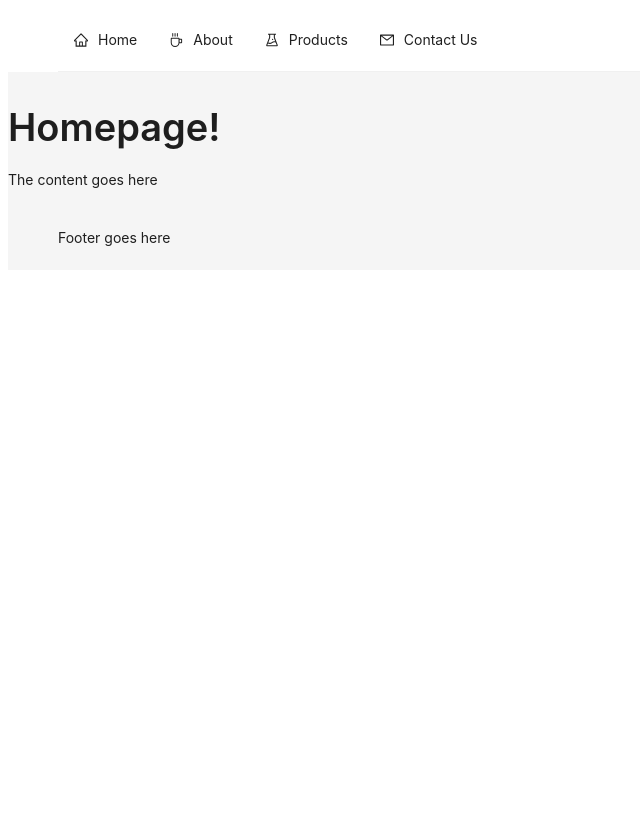
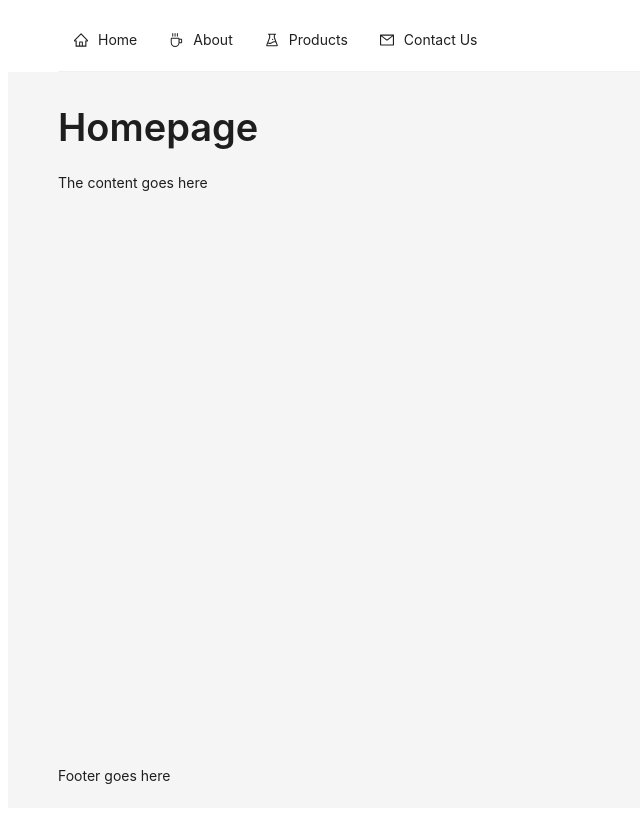
Before and after one commit to lsapundzic/b2b-store-frontend, a Next.js app: page / in a window 1280 px wide. Shown: the whole page, without its empty margins (0-640 px from the left). Built offline with nearby package versions, Linux system fonts and the light colour scheme.

Commit message:
Enabled styles globally

```diff
--- a/app/layout.js
+++ b/app/layout.js
@@ -20,7 +20,12 @@ const inter = Inter({ subsets: ["latin"] });
 //     "Manufacturers, distributors, and sellers of laboratory equipment & lab consumables",
 // };
 
-// Header styling
+// Used so that the content stretches throughout the page
+const globalLayoutStyle = {
+  minHeight: "100vh",
+};
+
+// Prevents black boxes appearing on the sides of the navbar
 const headerStyle = {
   backgroundColor: "white",
 };
@@ -29,7 +34,7 @@ export default function RootLayout({ children }) {
   return (
     <html lang="en">
       <body className={inter.className}>
-        <Layout>
+        <Layout style={globalLayoutStyle}>
           {/* Force-changed style, otherwise it leaves a black padding box on both sides of the navbar */}
           <Header style={headerStyle}>
             <Navbar />
--- a/app/page.js
+++ b/app/page.js
@@ -1,4 +1,7 @@
 "use client";
+
+// Project imports
+import { pageStyle, textStyle } from "./styles/globalStyles";
 
 // AntD imports
 import { Typography } from "antd";
@@ -8,11 +11,11 @@ export default function Homepage() {
   console.log("Homepage running...");
 
   return (
-    <main>
+    <div style={pageStyle}>
       <Typography>
-        <Title>Homepage!</Title>
-        <Paragraph>The content goes here</Paragraph>
+        <Title>Homepage</Title>
+        <Paragraph style={textStyle}>The content goes here</Paragraph>
       </Typography>
-    </main>
+    </div>
   );
 }
--- /dev/null
+++ b/app/styles/globalStyles.js
@@ -0,0 +1,9 @@
+// Styling
+export const pageStyle = {
+  paddingLeft: 50,
+  paddingRight: 50,
+};
+
+export const textStyle = {
+  lineHeight: 2,
+};
```
Also changed, not shown: app/about/page.jsx (+1 -9 lines).
